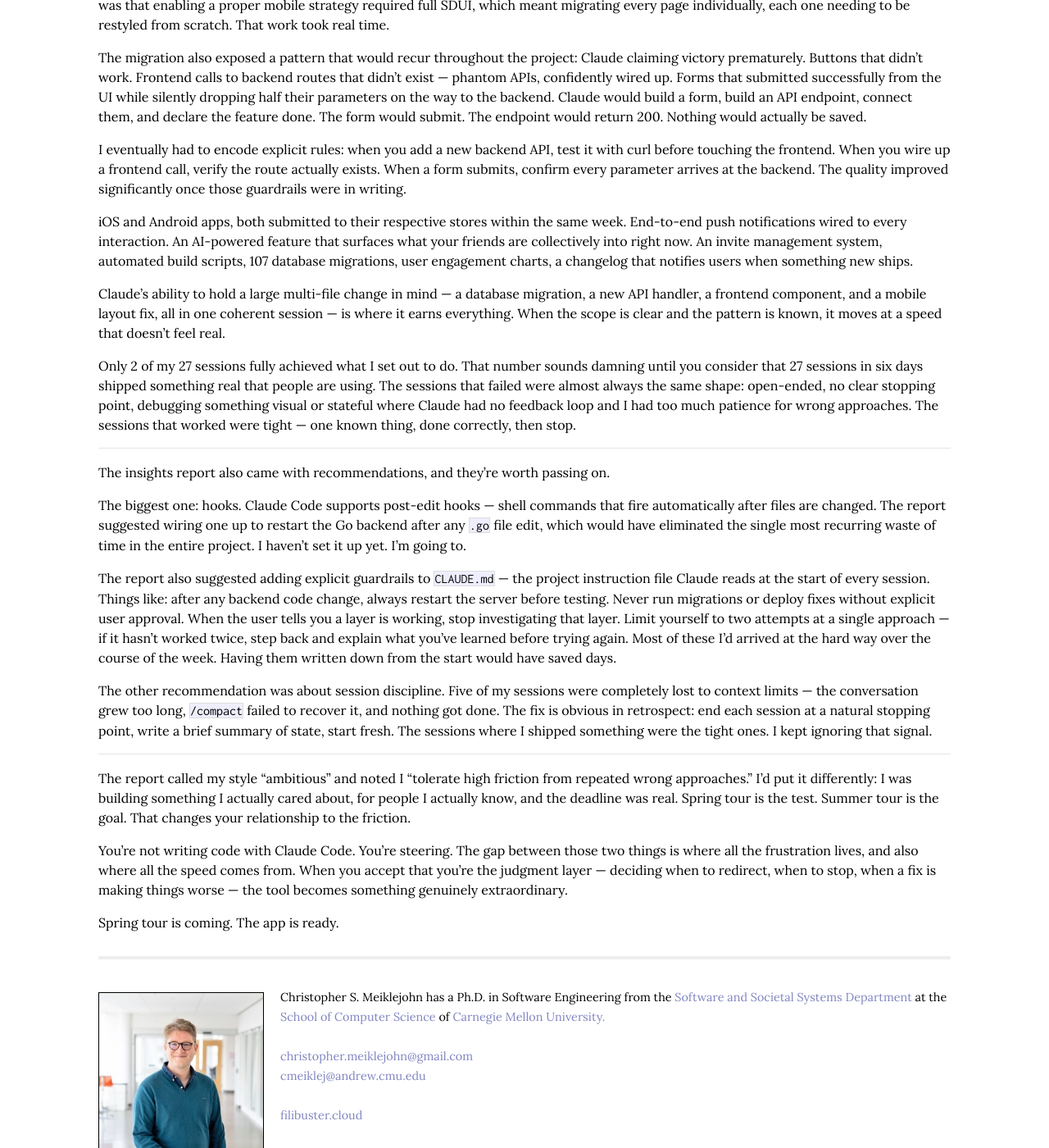
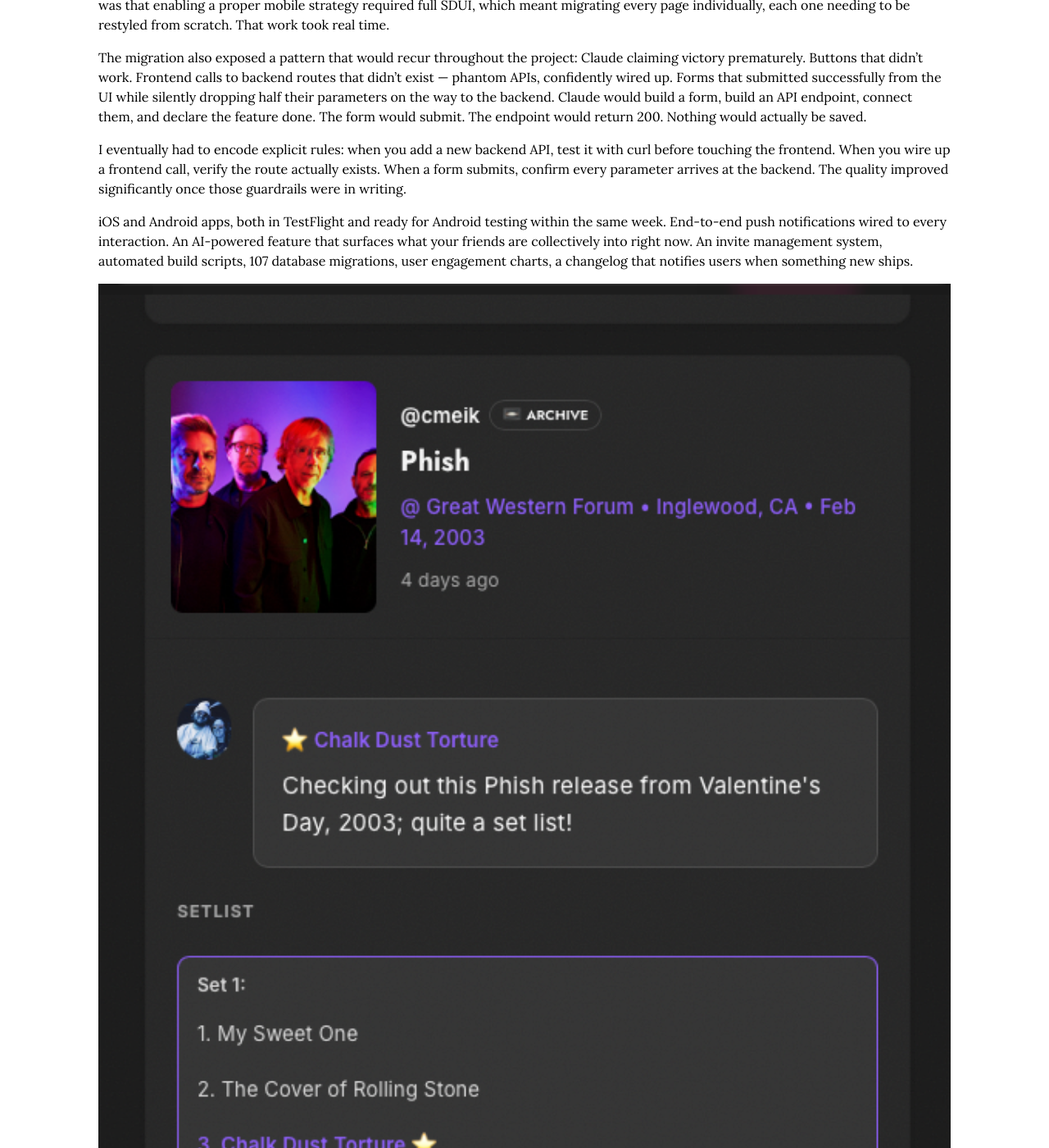
Before and after one commit to cmeiklejohn/cmeiklejohn.github.io, a Jekyll site: the page built from _posts/2026-02-17-building-a-social-app-in-a-week-with-claude-code.markdown, in a window 1280 px wide and 1400 px high, scrolled down 2191 px. Shown: the whole window at 82% size. Built offline with Jekyll 4.4.1, drawn with Linux system fonts in a browser that asks for light colours; some web fonts are replaced; some of the changed text lies outside the part shown.

Commit message:
Add screenshots and /compact failure detail

```diff
--- a/_posts/2026-02-17-building-a-social-app-in-a-week-with-claude-code.markdown
+++ b/_posts/2026-02-17-building-a-social-app-in-a-week-with-claude-code.markdown
@@ -40,7 +40,13 @@
 
 I eventually had to encode explicit rules: when you add a new backend API, test it with curl before touching the frontend. When you wire up a frontend call, verify the route actually exists. When a form submits, confirm every parameter arrives at the backend. The quality improved significantly once those guardrails were in writing.
 
-iOS and Android apps, both submitted to their respective stores within the same week. End-to-end push notifications wired to every interaction. An AI-powered feature that surfaces what your friends are collectively into right now. An invite management system, automated build scripts, 107 database migrations, user engagement charts, a changelog that notifies users when something new ships.
+iOS and Android apps, both in TestFlight and ready for Android testing within the same week. End-to-end push notifications wired to every interaction. An AI-powered feature that surfaces what your friends are collectively into right now. An invite management system, automated build scripts, 107 database migrations, user engagement charts, a changelog that notifies users when something new ships.
+
+<img src="/img/zabriskie-screenshot-2.png" style="width: 100%">
+
+<img src="/img/zabriskie-screenshot-3.png" style="width: 100%">
+
+<img src="/img/zabriskie-screenshot-4.png" style="width: 100%">
 
 Claude's ability to hold a large multi-file change in mind — a database migration, a new API handler, a frontend component, and a mobile layout fix, all in one coherent session — is where it earns everything. When the scope is clear and the pattern is known, it moves at a speed that doesn't feel real.
 
@@ -54,7 +60,7 @@
 
 The report also suggested adding explicit guardrails to `CLAUDE.md` — the project instruction file Claude reads at the start of every session. Things like: after any backend code change, always restart the server before testing. Never run migrations or deploy fixes without explicit user approval. When the user tells you a layer is working, stop investigating that layer. Limit yourself to two attempts at a single approach — if it hasn't worked twice, step back and explain what you've learned before trying again. Most of these I'd arrived at the hard way over the course of the week. Having them written down from the start would have saved days.
 
-The other recommendation was about session discipline. Five of my sessions were completely lost to context limits — the conversation grew too long, `/compact` failed to recover it, and nothing got done. The fix is obvious in retrospect: end each session at a natural stopping point, write a brief summary of state, start fresh. The sessions where I shipped something were the tight ones. I kept ignoring that signal.
+The other recommendation was about session discipline. Five of my sessions were completely lost to context limits — the conversation grew too long, and when I tried to recover with `/compact`, it just returned "failed to compact" and left me stranded mid-task with no way forward except closing Claude and starting over from scratch. Losing context mid-session, mid-thought, mid-fix, with no handoff and no summary, is a particular kind of frustrating. The fix is obvious in retrospect: end each session at a natural stopping point, write a brief summary of state, start fresh. The sessions where I shipped something were the tight ones. I kept ignoring that signal.
 
 ---
 
```
Also changed, not shown: img/zabriskie-screenshot-2.png (added), img/zabriskie-screenshot-3.png (added), img/zabriskie-screenshot-4.png (added).
